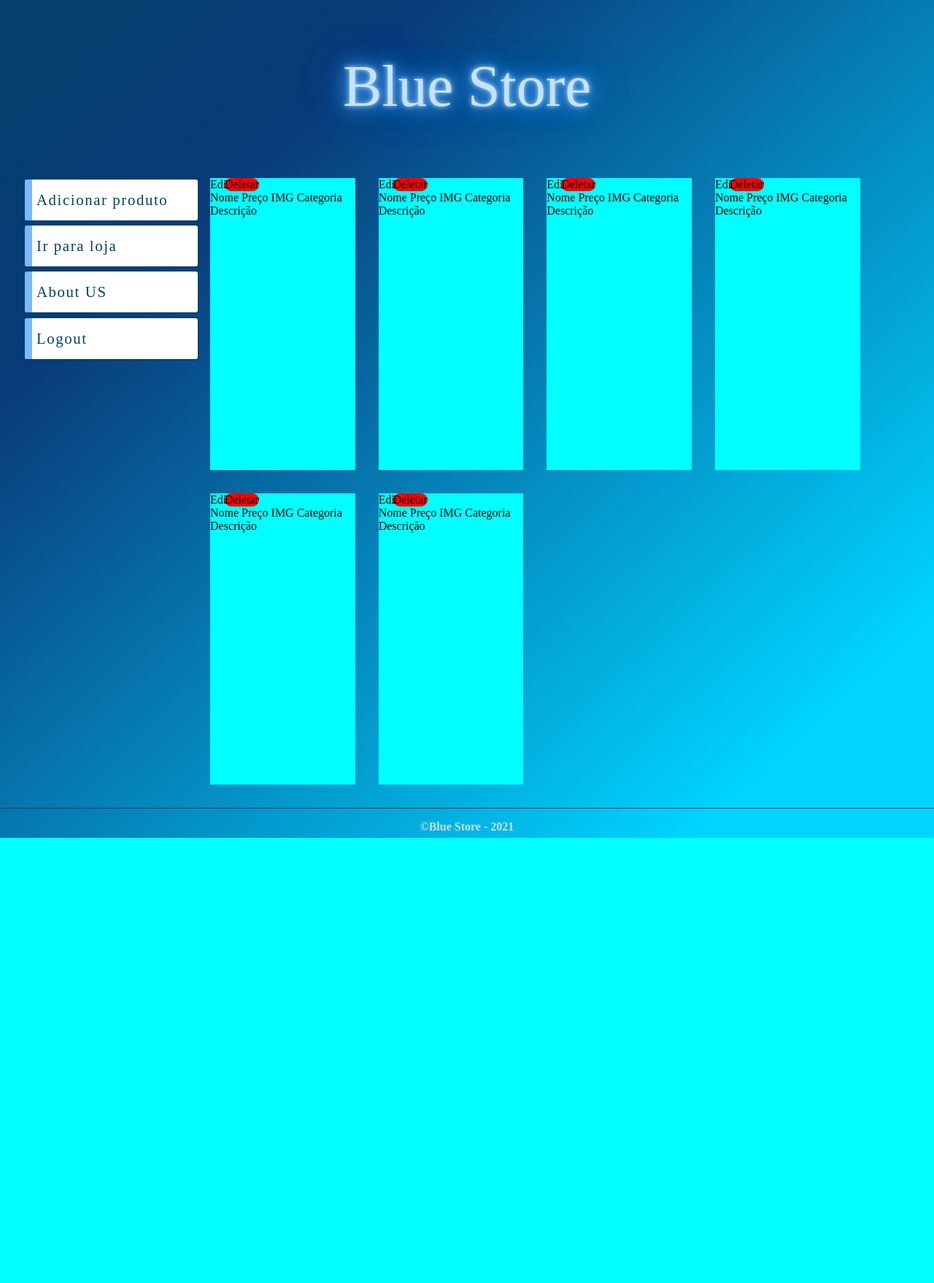
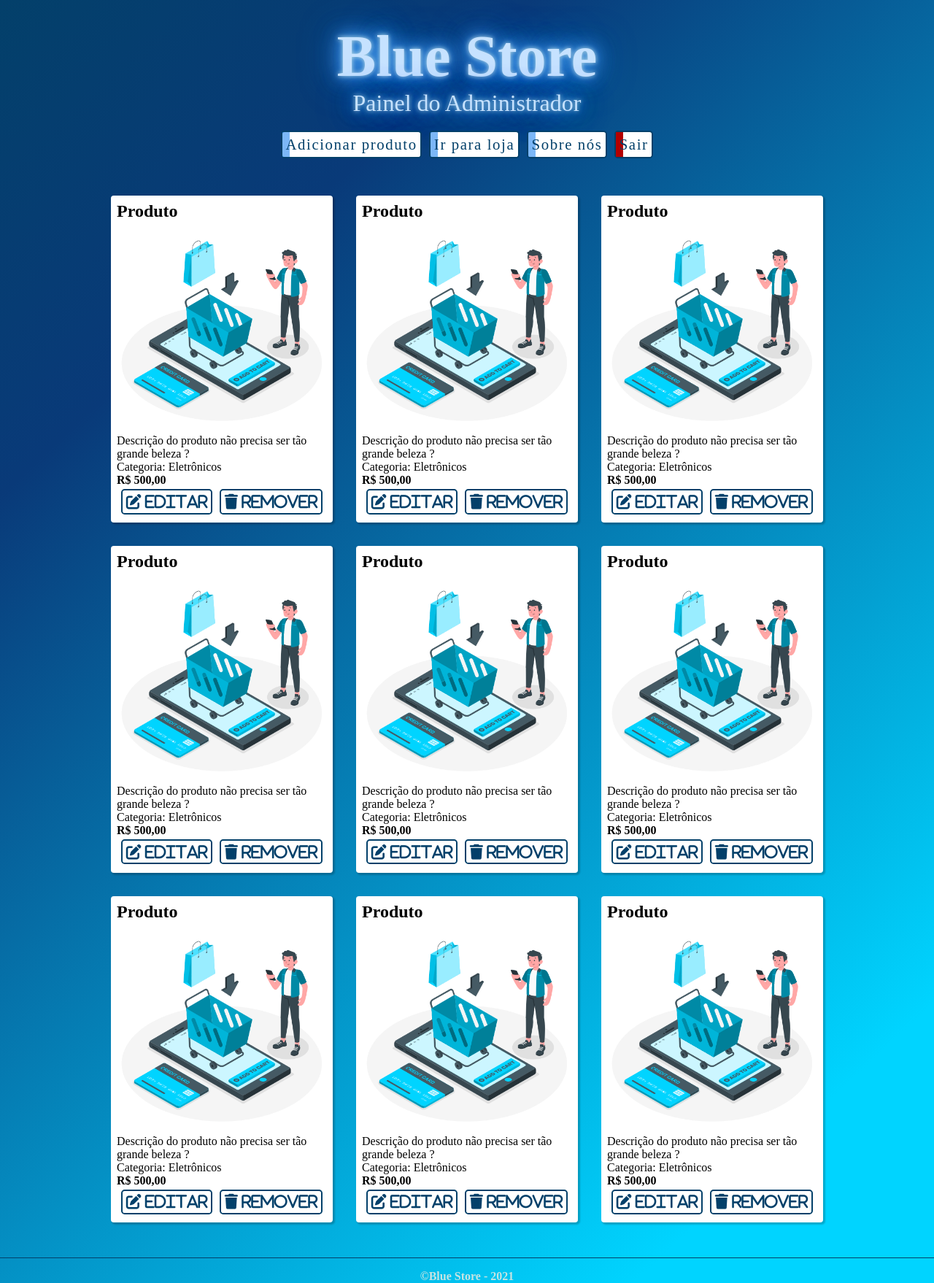
Before and after one commit to lucasmbrute2/Blue_store, a Flask app: template templates/admin.html in a window 1280 px wide. Shown: the whole page at 73% size. Before the commit the page ends 1148 px from the top, so only its background shows below. Run offline with Flask 2, Linux system fonts and the light colour scheme; the template is opened without the code that fills it, so the values that code supplies are empty; some libraries are stand-ins or nearby versions; some web fonts are replaced.

Commit message:
Estilizando a página admin

```diff
--- a/static/css/admin.css
+++ b/static/css/admin.css
@@ -14,52 +14,24 @@ body{
 }
 section{
     width:100%;
-    display: grid;
-    grid-template-areas:
-     'nav nav'
-     'header header'
-      'aside article'
-      'footer footer';
-    grid-template-columns: 1fr 4fr;
-    grid-template-rows: 1fr 3fr 23fr 1fr;
 }
-/* nav.menu{
-    grid-area: nav;
-    width: 100%;
-    text-align: center;
-    margin: 1rem 0;
-}
-
-nav.menu a{
-    padding: .5rem 1rem;
-    color: #fff;
-    text-decoration: none;
-    text-transform: uppercase;
-    margin-left: 2rem;
-    border-radius: .2rem;
-    transition: all .5s ease-in-out;
-}
-
-nav.menu a:hover{
-    border:none;
-    background: rgb(148, 189, 197);
-    color: rgba(9,58,121,1);
-    padding: .8rem;
-    font-weight: 600;
-
-} */
+/* Corpo da página  ^*/
 
 /* titulo com efeito neon */
-header{
+#header{
     width: 100%;
-    grid-area: header;
-    font-size: 5rem;
+    /* font-size: 5rem; */
     color:#c6e2ff;
     text-align: center;
     animation: neon .1s ease-in-out infinite alternate;
     margin-top: 2rem;
 }
-
+#header h1{
+    font-size:5rem;
+}
+#header p{
+    font-size: 2rem;
+}
 @keyframes neon{
 from{
     text-shadow:
@@ -95,40 +67,43 @@ header:focus, header:hover{
     0 0 16px rgba(30,132,242,0.92);
 
 }
-
-aside{
-    width: 100%;
+/*titulo com efeito neon*/
+/* menu lateral */
+#navgation{
     grid-area: aside;
     color: #fff;
+    position: sticky;
+    top:0;
+    z-index: 9;
 
 }
-
-aside ul{
+#navigation img{
+    width: 10%;
+}
+#navgation ul{
     list-style-type: none;
-    padding: 0;
-    margin:5rem 2rem;
-    width: 100%;
+    margin-top: 1rem;
+    display: flex;
+    justify-content: center;
 }
 
-aside ul li{
-    width: 80%;
+#navgation ul li{
+    /* width: 70%; */
     border-radius: .3rem;
     font-size: 1.3rem;
     font-weight: 500;
     color: rgb(3,64,106);
     background-color: #fff;
     border: 2px solid rgb(3,64,106);
-    padding: 1rem;
-    margin: .2rem 0;
+    padding: .3rem;
+    margin: .2rem .3rem;
     letter-spacing: .1rem;
     cursor: pointer;
     z-index: 10;
     position: relative;
     transition: all .4s;
 }
-
-/* efeito de transição do background */
-aside ul li::before{
+#navgation ul li::before{/* efeito de transição do background */
     content: '';
     position:absolute;
     top:0;
@@ -139,48 +114,98 @@ aside ul li::before{
     z-index:-1;
     transition: all .4s
 }
-
-aside ul li:hover::before{
+#navgation ul .exit::before{
+    content: '';
+    position:absolute;
+    top:0;
+    left:0px;
+    width:10px;
+    height:100%;
+    background: rgb(179, 0, 0);
+    z-index:-1;
+    transition: all .4s
+}
+#navgation ul li:hover::before{
     width:100%;
 }
 
-aside ul li:hover{
-    color:#fff;
+#navgation ul li:hover{
+    color:white;
+}
+/* navegador ^ */
+
+/* página dos produtos */
+#productPainel{
+    display: flex;
+    flex-wrap: wrap;
+    padding: 2rem;
+    overflow: auto;
+    justify-content: center;
+    align-items: center;
+    z-index: 10;
 }
 
-article{
-    width: 97%;
-    grid-area: article;
+#productPainel .product{
+    margin: 1rem;
+    background-color:white;
+    position: relative;
+    padding: .5rem;
+    border-radius: 4px;
+    width: 18rem;
+    box-shadow: 2px 2px 2px 1px rgba(0, 0, 0, 0.2);
+
+}
+.product:hover{
+    transform: scale(1.1);
+}
+#productPainel .price{
+    font-weight: 700;
+}
+#productPainel img{
+    width: 100%;
+}
+#productPainel .icons{
     display: flex;
-    margin-top: 3rem;
-    flex-wrap: wrap;
-    padding: 1rem;
+    justify-content: center;
+    align-items: center;
 }
-div.product{
-    margin: 1rem;
-    width: 20%;
-    background-color:aqua;
-    position: relative;
+#productPainel .fa-edit{
+    border-radius: .3rem;
+    font-size: 1.3rem;
+    color: rgb(3,64,106);
+    background-color: #fff;
+    border: 2px solid rgb(3,64,106);
+    padding: .3rem;
+    margin: .2rem .3rem;
+    cursor: pointer;
+    transition: all .4s;
+
 }
-.delete{
-    border-radius: 20px;
+#productPainel .fa-trash{
+    border-radius: .3rem;
+    font-size: 1.3rem;
+    color: rgb(3,64,106);
+    background-color: #fff;
+    border: 2px solid rgb(3,64,106);
+    padding: .3rem;
+    margin: .2rem .3rem;
+    cursor: pointer;
+    transition: all .4s;
+}
+#productPainel .fa-edit:hover{
+    background-color:rgb(3,64,106);
+    color: #fff;
+
+}
+#productPainel .fa-trash:hover{
     background-color:red;
-    position: absolute;
-    left: 10%;
+    color: #fff;
 }
-.edit{
-    border-radius: 20px;
-    background-color:red
-    position:absolute;
-}
-div.product img{
-    margin-left: 3rem;
-    border-radius: .2rem;
-}
-
+/* Footer */
 footer{
     grid-area: footer;
     border-top: 1px solid rgba(3,64,106,1);
+    width: 100%;
 
 }
 
@@ -190,3 +215,29 @@ footer p{
     font-weight: bold;
     margin-top: 1rem;
 }
+
+/* nav.menu{
+    grid-area: nav;
+    width: 100%;
+    text-align: center;
+    margin: 1rem 0;
+}
+
+nav.menu a{
+    padding: .5rem 1rem;
+    color: #fff;
+    text-decoration: none;
+    text-transform: uppercase;
+    margin-left: 2rem;
+    border-radius: .2rem;
+    transition: all .5s ease-in-out;
+}
+
+nav.menu a:hover{
+    border:none;
+    background: rgb(148, 189, 197);
+    color: rgba(9,58,121,1);
+    padding: .8rem;
+    font-weight: 600;
+
+} */
--- a/templates/admin.html
+++ b/templates/admin.html
@@ -1,95 +1,137 @@
 <!DOCTYPE html>
 <html lang="pt-br">
+
 <head>
     <meta charset="UTF-8">
     <meta http-equiv="X-UA-Compatible" content="IE=edge">
     <meta name="viewport" content="width=device-width, initial-scale=1.0">
     <link rel="stylesheet" href="../static/css/admin.css">
+    <script src="https://kit.fontawesome.com/7515ad9b6d.js" crossorigin="anonymous"></script>
     <title>Area do Administrador</title>
 </head>
+
 <body>
     <section>
-        <header>Blue Store</header>
-        <aside>
+        <header id="header">
+            <h1>Blue Store</h1>
+            <p>Painel do Administrador</p>
+
+        </header>
+        <nav id="navgation">
             <ul>
                 <li>Adicionar produto</li>
                 <li>Ir para loja</li>
-                <li>About US</li>
-                <li>Logout</li>
+                <li>Sobre nós</li>
+                <li class="exit">Sair</li>
             </ul>
-        </aside>
-        <article>
+        </nav>
+        <article id="productPainel">
             <div class="product">
-                <div class="delete">Deletar</div>
-                <div class="edit">Editar</div>
-
-                <span>Nome</span>
-                <span>Preço</span>
-                <span>IMG</span>
-                <span>Categoria</span>
-                <span>Descrição</span>
-
+                <h2>Produto</h2>
+                <img src="../static/img/home/carrinho.gif">
+                <p>Descrição do produto não precisa ser tão grande beleza ?</p>
+                <p>Categoria: Eletrônicos</p>
+                <p class="price">R$ 500,00</p>
+                <div class="icons">
+                    <i class="fas fa-edit"> Editar</i>
+                    <i class="fas fa-trash"> Remover</i>
+                </div>
             </div>
             <div class="product">
-                <div class="delete">Deletar</div>
-                <div class="edit">Editar</div>
-
-                <span>Nome</span>
-                <span>Preço</span>
-                <span>IMG</span>
-                <span>Categoria</span>
-                <span>Descrição</span>
-
+                <h2>Produto</h2>
+                <img src="../static/img/home/carrinho.gif">
+                <p>Descrição do produto não precisa ser tão grande beleza ?</p>
+                <p>Categoria: Eletrônicos</p>
+                <p class="price">R$ 500,00</p>
+                <div class="icons">
+                    <i class="fas fa-edit"> Editar</i>
+                    <i class="fas fa-trash"> Remover</i>
+                </div>
             </div>
             <div class="product">
-                <div class="delete">Deletar</div>
-                <div class="edit">Editar</div>
-
-                <span>Nome</span>
-                <span>Preço</span>
-                <span>IMG</span>
-                <span>Categoria</span>
-                <span>Descrição</span>
-
+                <h2>Produto</h2>
+                <img src="../static/img/home/carrinho.gif">
+                <p>Descrição do produto não precisa ser tão grande beleza ?</p>
+                <p>Categoria: Eletrônicos</p>
+                <p class="price">R$ 500,00</p>
+                <div class="icons">
+                    <i class="fas fa-edit"> Editar</i>
+                    <i class="fas fa-trash"> Remover</i>
+                </div>
             </div>
             <div class="product">
-                <div class="delete">Deletar</div>
-                <div class="edit">Editar</div>
-
-                <span>Nome</span>
-                <span>Preço</span>
-                <span>IMG</span>
-                <span>Categoria</span>
-                <span>Descrição</span>
-
+                <h2>Produto</h2>
+                <img src="../static/img/home/carrinho.gif">
+                <p>Descrição do produto não precisa ser tão grande beleza ?</p>
+                <p>Categoria: Eletrônicos</p>
+                <p class="price">R$ 500,00</p>
+                <div class="icons">
+                    <i class="fas fa-edit"> Editar</i>
+                    <i class="fas fa-trash"> Remover</i>
+                </div>
             </div>
             <div class="product">
-                <div class="delete">Deletar</div>
-                <div class="edit">Editar</div>
-
-                <span>Nome</span>
-                <span>Preço</span>
-                <span>IMG</span>
-                <span>Categoria</span>
-                <span>Descrição</span>
-
+                <h2>Produto</h2>
+                <img src="../static/img/home/carrinho.gif">
+                <p>Descrição do produto não precisa ser tão grande beleza ?</p>
+                <p>Categoria: Eletrônicos</p>
+                <p class="price">R$ 500,00</p>
+                <div class="icons">
+                    <i class="fas fa-edit"> Editar</i>
+                    <i class="fas fa-trash"> Remover</i>
+                </div>
             </div>
             <div class="product">
-                <div class="delete">Deletar</div>
-                <div class="edit">Editar</div>
+                <h2>Produto</h2>
+                <img src="../static/img/home/carrinho.gif">
+                <p>Descrição do produto não precisa ser tão grande beleza ?</p>
+                <p>Categoria: Eletrônicos</p>
+                <p class="price">R$ 500,00</p>
+                <div class="icons">
+                    <i class="fas fa-edit"> Editar</i>
+                    <i class="fas fa-trash"> Remover</i>
+                </div>
+            </div>
+            <div class="product">
+                <h2>Produto</h2>
+                <img src="../static/img/home/carrinho.gif">
+                <p>Descrição do produto não precisa ser tão grande beleza ?</p>
+                <p>Categoria: Eletrônicos</p>
+                <p class="price">R$ 500,00</p>
+                <div class="icons">
+                    <i class="fas fa-edit"> Editar</i>
+                    <i class="fas fa-trash"> Remover</i>
+                </div>
+            </div>
+            <div class="product">
+                <h2>Produto</h2>
+                <img src="../static/img/home/carrinho.gif">
+                <p>Descrição do produto não precisa ser tão grande beleza ?</p>
+                <p>Categoria: Eletrônicos</p>
+                <p class="price">R$ 500,00</p>
+                <div class="icons">
+                    <i class="fas fa-edit"> Editar</i>
+                    <i class="fas fa-trash"> Remover</i>
+                </div>
+            </div>
+            <div class="product">
+                <h2>Produto</h2>
+                <img src="../static/img/home/carrinho.gif">
+                <p>Descrição do produto não precisa ser tão grande beleza ?</p>
+                <p>Categoria: Eletrônicos</p>
+                <p class="price">R$ 500,00</p>
+                <div class="icons">
+                    <i class="fas fa-edit"> Editar</i>
+                    <i class="fas fa-trash"> Remover</i>
+                </div>
+            </div>
+        </article>
 
-                <span>Nome</span>
-                <span>Preço</span>
-                <span>IMG</span>
-                <span>Categoria</span>
-                <span>Descrição</span>
+        <footer>
 
-            </div>
-
-        </article>
-        <footer>
             <p>&copy;Blue Store - 2021</p>
         </footer>
     </section>
 </body>
+
 </html>
```
Also changed, not shown: static/css/style.css (+12 -1 lines).
